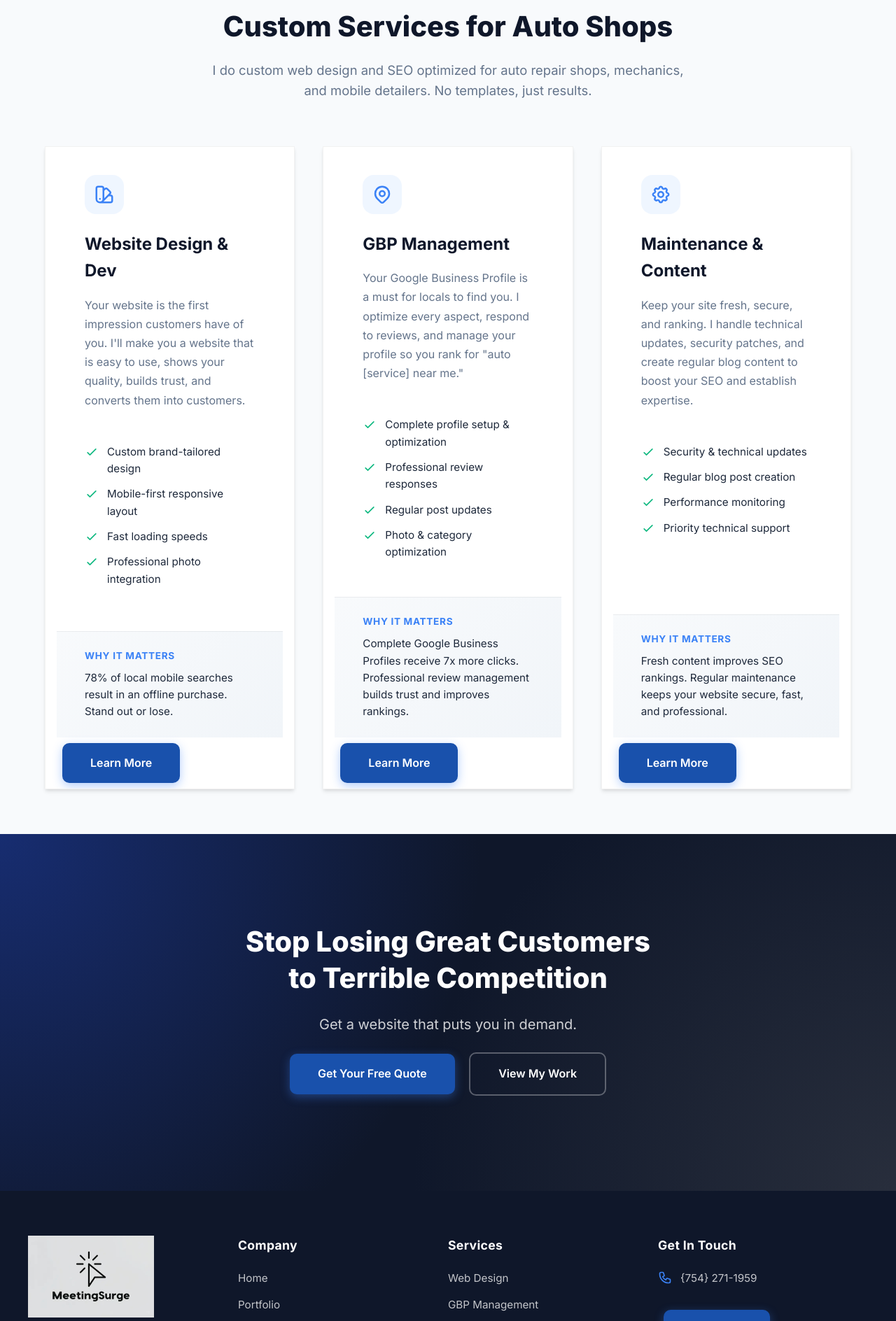
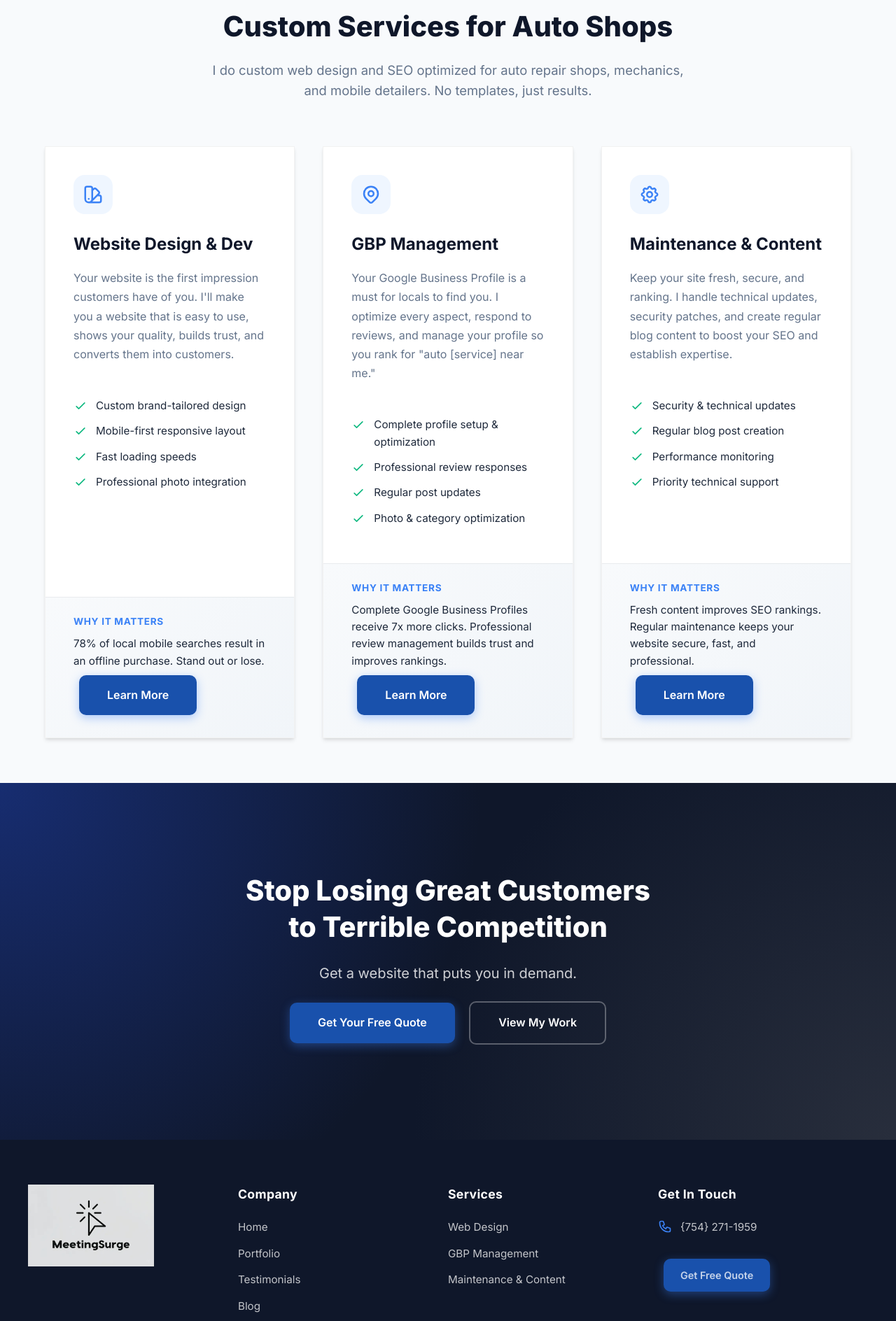
Before and after one commit to JamesBrownR/MeetingSurge, a Jekyll site: the page built from services/index.html, in a window 1280 px wide. Shown: the part 493-2381 px from the top of the page at 70% size. Built offline with Jekyll 4.4.1, drawn with Linux system fonts in a browser that asks for light colours.

Commit message:
Update index.html

```diff
--- a/services/index.html
+++ b/services/index.html
@@ -41,7 +41,7 @@ description: Professional web design services for auto repair shops... custom we
     .service-card {
       background: var(--surface);
 
-      padding: 0 1rem;
+      padding: 0 0rem;
       box-shadow: var(--shadow-md);
       border: var(--card-border);
       transition: all 0.4s cubic-bezier(0.4, 0, 0.2, 1);
@@ -115,6 +115,7 @@ description: Professional web design services for auto repair shops... custom we
       background: linear-gradient(135deg, #f8fafc 0%, #f1f5f9 100%);
       padding: 1.5rem 2.5rem;
       border-top: 1px solid rgba(0,0,0,0.05);
+     align-items:center;
     }
 
     .impact-box h4 {
@@ -170,12 +171,11 @@ description: Professional web design services for auto repair shops... custom we
       <div class="impact-box">
         <h4>Why It Matters</h4>
         <p>78% of local mobile searches result in an offline purchase. Stand out or lose.</p>
-      </div>
-      <div>
-        <a href="/services/web-design" class="cta-button">
+         <a href="/services/web-design" class="cta-button">
           Learn More
         </a>
       </div>
+
     </div>
 
     <!-- GBP Management Card -->
@@ -196,12 +196,11 @@ description: Professional web design services for auto repair shops... custom we
       <div class="impact-box">
         <h4>Why It Matters</h4>
         <p>Complete Google Business Profiles receive 7x more clicks. Professional review management builds trust and improves rankings.</p>
-      </div>
-      <div>
-        <a href="/services/gbp-management" class="cta-button">
+      <a href="/services/gbp-management" class="cta-button">
           Learn More
         </a>
       </div>
+
     </div>
 
     <!-- Maintenance Card -->
@@ -222,12 +221,11 @@ description: Professional web design services for auto repair shops... custom we
       <div class="impact-box">
         <h4>Why It Matters</h4>
         <p>Fresh content improves SEO rankings. Regular maintenance keeps your website secure, fast, and professional.</p>
-      </div>
-      <div>
-        <a href="/services/maintenance" class="cta-button">
+      <a href="/services/maintenance" class="cta-button">
           Learn More
         </a>
       </div>
+
     </div>
 
   </div>
```
